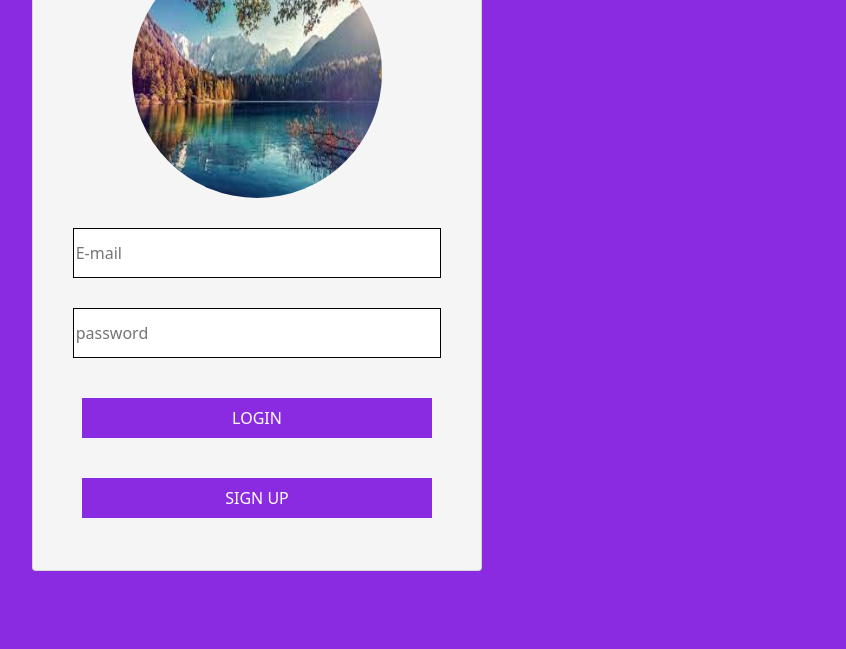
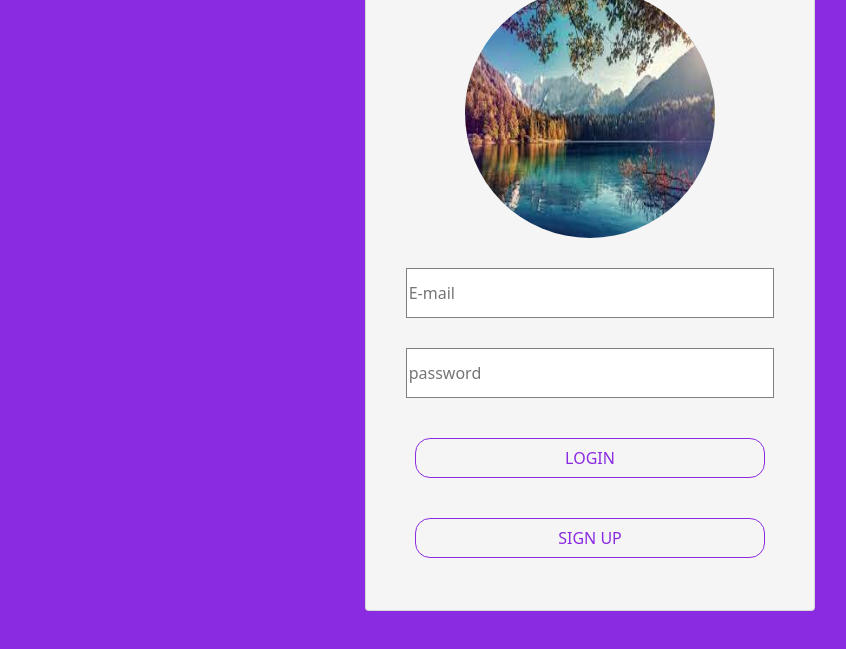
Before and after one commit to NIelsen-Mudaki/Ziada, a plain HTML site: page index.html in a window 1280 px wide. Shown: the part 149-798 px from the top of the page, without its empty margins (50-896 px from the left). Drawn offline with nearby package versions, Linux system fonts and the light colour scheme.

Commit message:
position login card

```diff
--- a/index.css
+++ b/index.css
@@ -1,8 +1,10 @@
 body{
     background-color: blueviolet;
+}
+.container{
     display: flex;
-    align-items: center;
-    justify-content: center;
+    justify-content: space-evenly;
+    margin-top: 40px;
 }
 .card{
     background-color: #f5f5f5;
@@ -25,14 +27,16 @@ body{
     width: 95%;
     height: 50px;
     margin-top: 30px;
-    border: 1px solid black;
+    border: 1px solid grey;
 }
 .card-button{
     width: 350px;
     height: 40px;
-    background-color: blueviolet;
-    color: white;margin-top: 40px;
-    border-style: none;
+    background-color: #f5f5f5;
+    color: blueviolet;
+    margin-top: 40px;
+    border: 1px solid;
+    border-radius: 15px;
 }
 h1{
     color: #c7832b;
@@ -40,5 +44,7 @@ h1{
     font-family: Arial, Helvetica, sans-serif;
 }
 .card-button:hover{
+    background-color: blueviolet;
+    color: white;
     opacity: 0.8;
 }
```
Also changed, not shown: index.html (indentation only).
